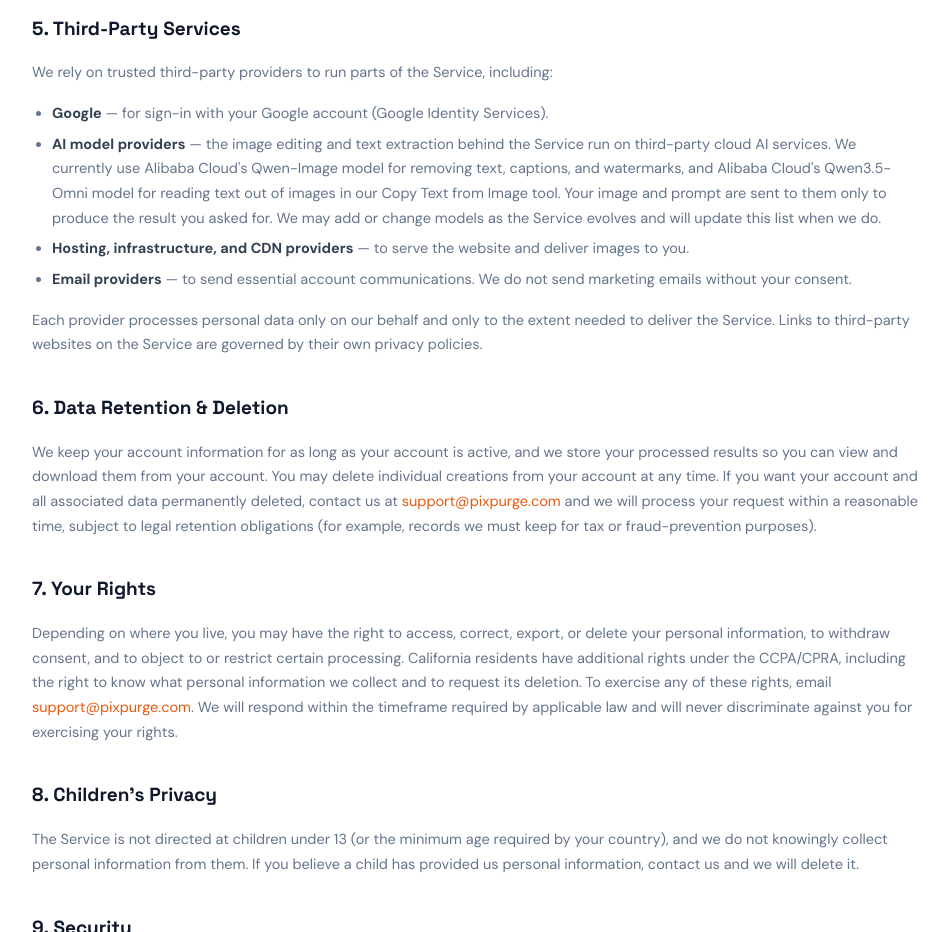
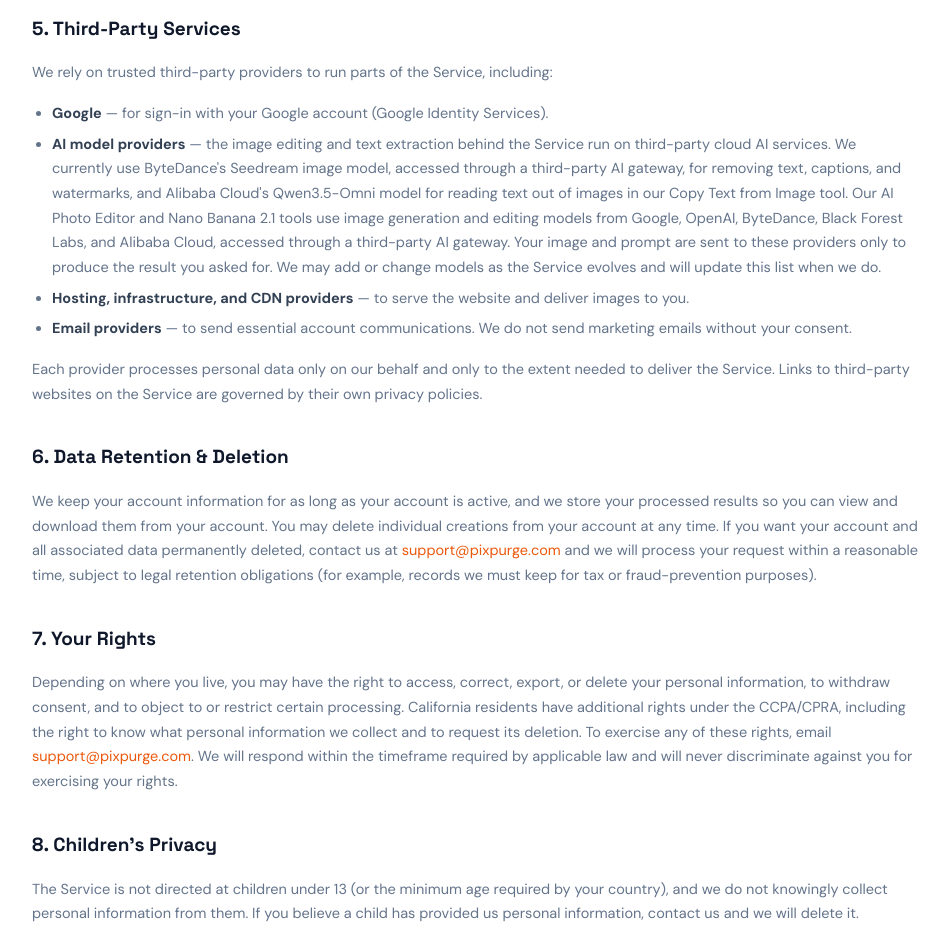
Before and after one commit to githubi2/pixpurge, a website: page privacy.html in a window 1280 px wide. Shown: the part 1380-2312 px from the top of the page, without its empty margins (165-1114 px from the left). Drawn offline with Linux system fonts and the light colour scheme; no server answers.

Commit message:
docs: privacy - text removal uses ByteDance Seedream via third-party AI gateway (AI Photo Editor model list added)

```diff
--- a/privacy.html
+++ b/privacy.html
@@ -80,7 +80,7 @@
     <p class="text-[14.5px] text-ink-muted leading-[1.7] mb-4">We rely on trusted third-party providers to run parts of the Service, including:</p>
     <ul class="list-disc pl-5 space-y-1.5 text-[14.5px] text-ink-muted leading-[1.7] mb-4">
       <li><strong class="text-ink-soft">Google</strong> — for sign-in with your Google account (Google Identity Services).</li>
-      <li><strong class="text-ink-soft">AI model providers</strong> — the image editing and text extraction behind the Service run on third-party cloud AI services. We currently use Alibaba Cloud's Qwen-Image model for removing text, captions, and watermarks, and Alibaba Cloud's Qwen3.5-Omni model for reading text out of images in our Copy Text from Image tool. Your image and prompt are sent to them only to produce the result you asked for. We may add or change models as the Service evolves and will update this list when we do.</li>
+      <li><strong class="text-ink-soft">AI model providers</strong> — the image editing and text extraction behind the Service run on third-party cloud AI services. We currently use ByteDance's Seedream image model, accessed through a third-party AI gateway, for removing text, captions, and watermarks, and Alibaba Cloud's Qwen3.5-Omni model for reading text out of images in our Copy Text from Image tool. Our AI Photo Editor and Nano Banana 2.1 tools use image generation and editing models from Google, OpenAI, ByteDance, Black Forest Labs, and Alibaba Cloud, accessed through a third-party AI gateway. Your image and prompt are sent to these providers only to produce the result you asked for. We may add or change models as the Service evolves and will update this list when we do.</li>
       <li><strong class="text-ink-soft">Hosting, infrastructure, and CDN providers</strong> — to serve the website and deliver images to you.</li>
       <li><strong class="text-ink-soft">Email providers</strong> — to send essential account communications. We do not send marketing emails without your consent.</li>
     </ul>
```
